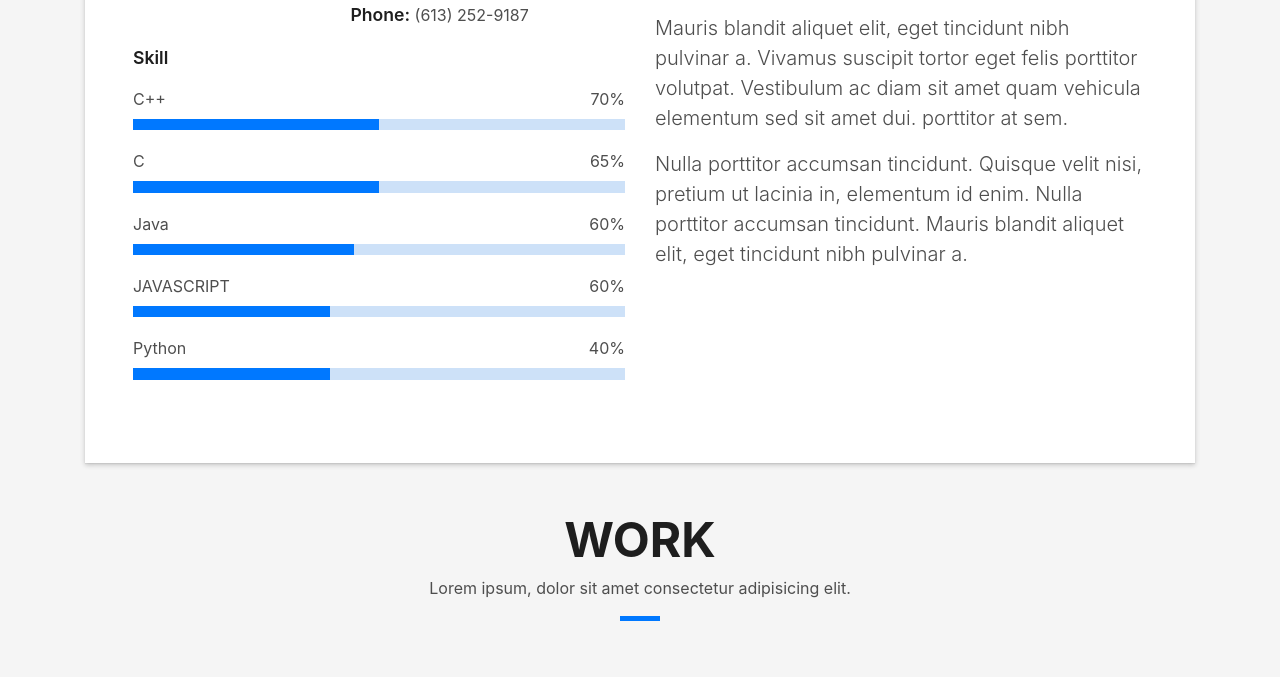
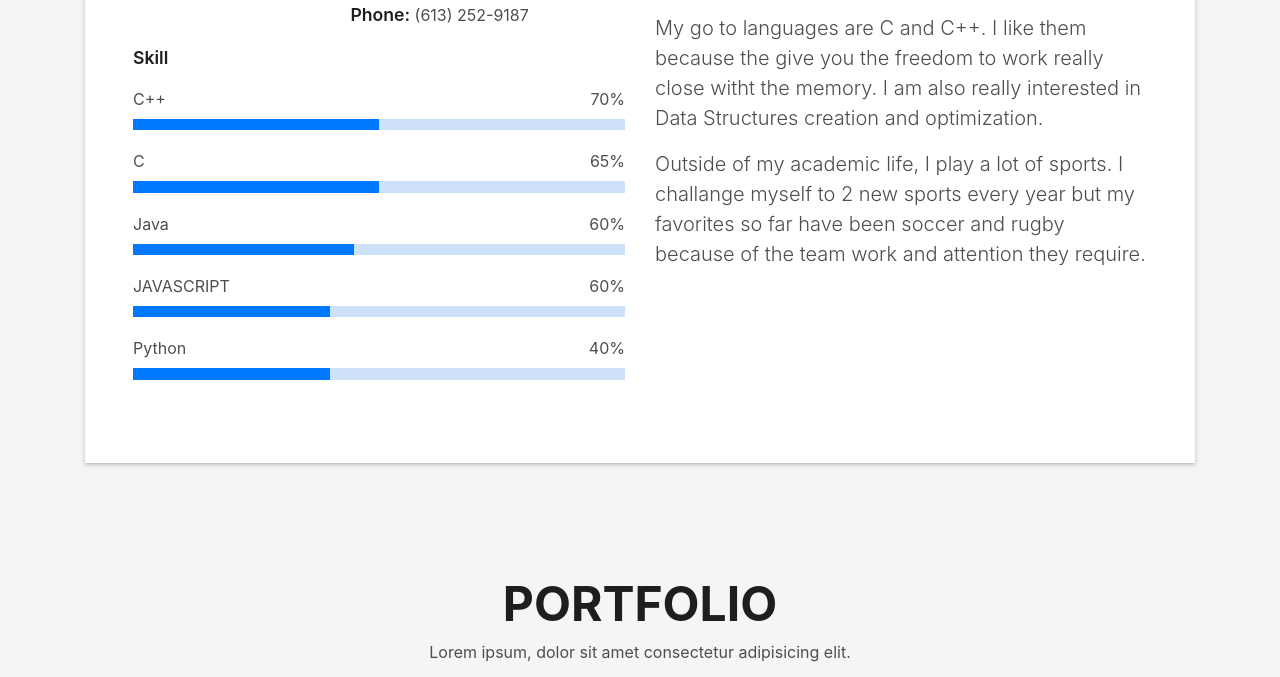
Before and after one commit to yvanniyonzima/yvanniyonzima.github.io, a plain HTML site: page index.html in a window 1280 px wide. Shown: the part 1077-1754 px from the top of the page. Drawn offline with Linux system fonts and the light colour scheme; files whose address does not match are found by name.

Commit message:
modified index.html

```diff
--- a/index.html
+++ b/index.html
@@ -149,14 +149,12 @@
                     I am a third year Computer Science Major, specializing in Software Engineering.
                   </p>
                   <p class="lead">
-                    Mauris blandit aliquet elit, eget tincidunt nibh pulvinar a. Vivamus suscipit tortor eget felis
-                    porttitor volutpat. Vestibulum
-                    ac diam sit amet quam vehicula elementum sed sit amet dui. porttitor at sem.
+                    My go to languages are C and C++. I like them because the give you the freedom to work really close
+                    witht the memory. I am also really interested in Data Structures creation and optimization.
                   </p>
                   <p class="lead">
-                    Nulla porttitor accumsan tincidunt. Quisque velit nisi, pretium ut lacinia in, elementum id enim.
-                    Nulla porttitor accumsan
-                    tincidunt. Mauris blandit aliquet elit, eget tincidunt nibh pulvinar a.
+                    Outside of my academic life, I play a lot of sports. I challange myself to 2 new sports every year
+                    but my favorites so far have been soccer and rugby because of the team work and attention they require.
                   </p>
                 </div>
               </div>
@@ -167,7 +165,7 @@
     </div>
   </section>
 
-  <!--/ Section Word Star /-->
+  <!--/ Section Word Star
   <section id="work" class="services-mf route">
     <div class="container">
       <div class="row">
@@ -277,10 +275,10 @@
       </div>
     </div>
   </section>
-  <!--/ Section Services End /-->
+   Section Services End /-->
 
 
-  <!--/ Section Portfolio Star /-->
+  <!--/ Section Portfolio Start /-->
   <section id="portfolio" class="portfolio-mf sect-pt4 route">
     <div class="container">
       <div class="row">
```
